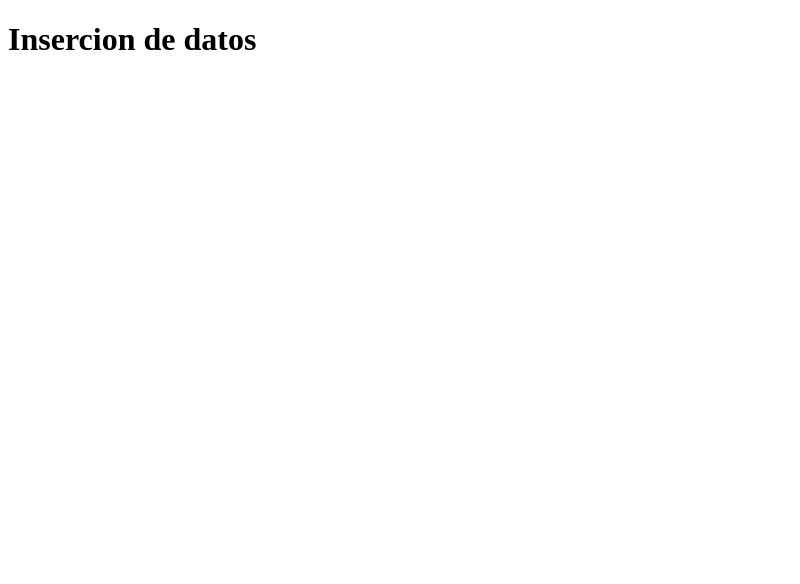
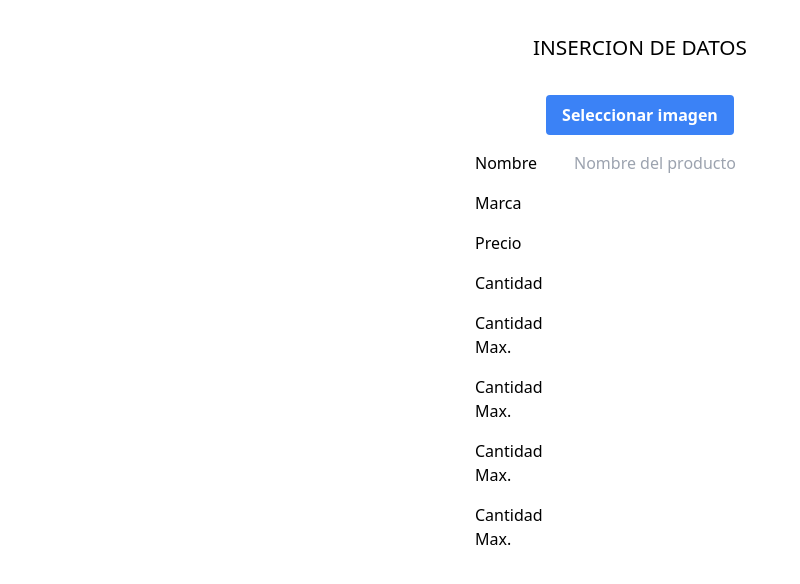
Before and after one commit to PopeCortes/products-DB, a PHP site: page / in a window 1280 px wide. Shown: the top 584 px of the page, without its empty margins (0-800 px from the left). Run offline with PHP 8.4, Linux system fonts and the light colour scheme; some libraries are stand-ins or nearby versions.

Commit message:
editable

```diff
--- a/css/style.css
+++ b/css/style.css
@@ -0,0 +1,5 @@
+@layer utilities {
+    .content-auto {
+      content-visibility: auto;
+    }
+  }
--- a/index.php
+++ b/index.php
@@ -1,19 +1,79 @@
 <!DOCTYPE html>
 <html lang="en">
+
 <head>
     <meta charset="UTF-8">
     <meta name="viewport" content="width=device-width, initial-scale=1.0">
     <title>RLsolutions</title>
+    <script src="https://cdn.tailwindcss.com"></script>
+    <link rel="stylesheet" href="css/style.css">
+
 </head>
-<body>
-    <h1>Insercion de datos</h1>
 
-    <div class="">
+<body class="dark:bg-slate-900 dark:text-white">
+    <h1 class="uppercase text-[1.3rem] text-center my-[2rem]">Insercion de datos</h1>
+
+
+    <div class="flex justify-center items-center">
         <div class="">
             <div class="">
+                <form class="space-y-[16px]" action="" method="post" enctype="multipart/form-data">
 
+
+                    <div class="flex items-center justify-center">
+                        <label for="imagen" class="bg-blue-500 hover:bg-blue-700 text-white font-bold py-2 px-4 rounded cursor-pointer">
+                            Seleccionar imagen
+                        </label>
+                        <input type="file" id="imagen" name="imagen" accept="image/*" class="hidden">
+                    </div>
+
+
+
+                    <div class="flex justify-between w-[330px]">
+                        <label for="">Nombre</label>
+                        <input type="text" placeholder="Nombre del producto">
+                    </div>
+
+                    <div class="flex justify-between w-[330px]">
+                        <label for="">Marca</label>
+                        <input type="text">
+                    </div>
+
+                    <div class="flex justify-between w-[330px]">
+                        <label for="">Precio</label>
+                        <input type="text">
+                    </div>
+
+                    <div class="flex justify-between w-[330px]">
+                        <label for="">Cantidad</label>
+                        <input type="text">
+                    </div>
+
+                    <div class="flex justify-between w-[330px]">
+                        <label for="" title="Cantidad Maxima del producto">Cantidad Max.</label>
+                        <input type="text">
+                    </div>
+                    <div class="flex justify-between w-[330px]">
+                        <label for="" title="Cantidad Minima del producto">Cantidad Max.</label>
+                        <input type="text">
+                    </div>
+                    <div class="flex justify-between w-[330px]">
+                        <label for="">Cantidad Max.</label>
+                        <input type="text">
+                    </div>
+                    <div class="flex justify-between w-[330px]">
+                        <label for="">Cantidad Max.</label>
+                        <input type="text">
+                    </div>
+
+
+                </form>
             </div>
         </div>
     </div>
+
+    <script src="js/tailwind.js"></script>
+    <script src="js/main.js"></script>
 </body>
+
 </html>
--- a/js/tailwind.js
+++ b/js/tailwind.js
@@ -0,0 +1,9 @@
+tailwind.config = {
+    theme: {
+      extend: {
+        colors: {
+          clifford: '#da373d',
+        }
+      }
+    }
+  }
```
